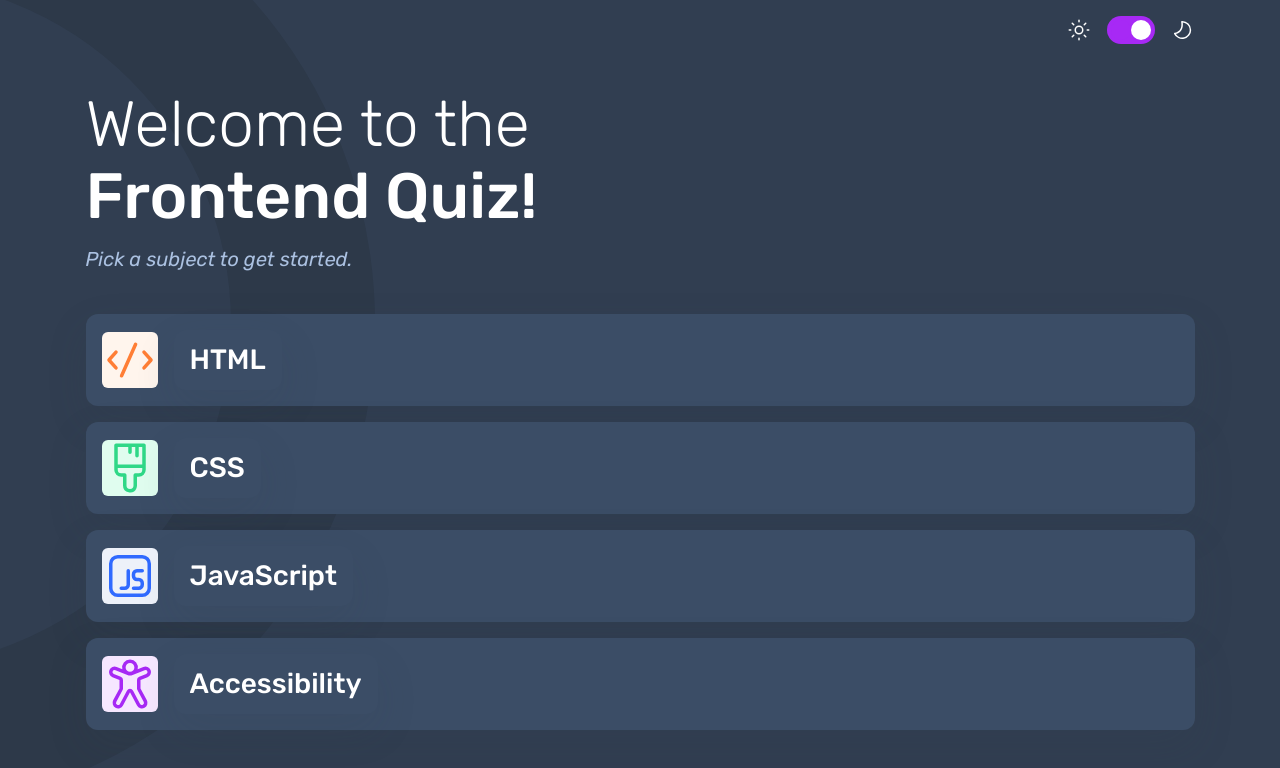
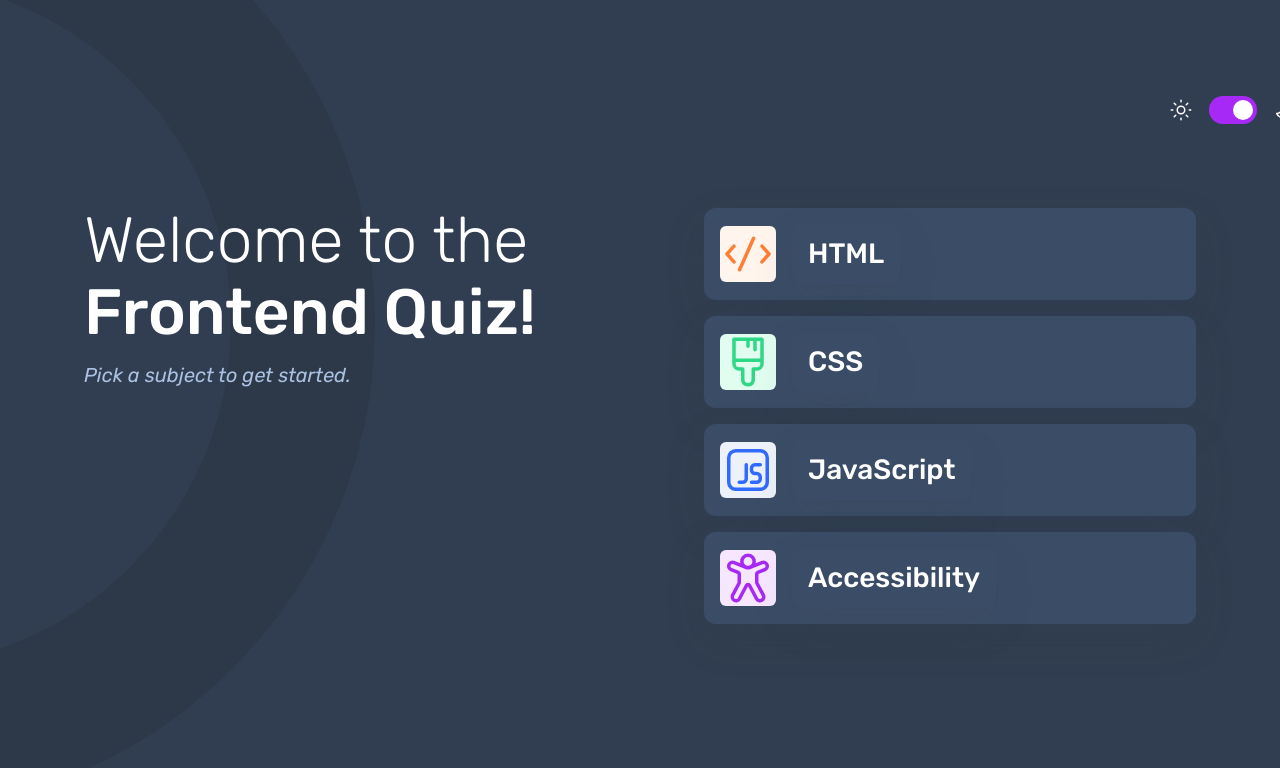
Before and after one commit to jayco01/frontend-quiz-app, a plain HTML site: page index.html in a window 1280 px wide. Drawn offline with Linux system fonts and the light colour scheme.

Commit message:
fixed the width of the menu

```diff
--- a/styles/styles.css
+++ b/styles/styles.css
@@ -98,7 +98,7 @@ header {
     padding: var(--spacing-16px) var(--spacing-24px);
     justify-content: space-between;
     box-sizing: border-box;
-    max-width:clamp(23.438rem, 100vw, 72.313rem);
+    max-width:clamp(23.438rem, 100vw, 72.5rem);
     width: 100%;
 }
 
@@ -163,7 +163,7 @@ header {
 }
 
 main {
-    max-width: clamp(23.438rem, 100vw, 72.313rem);
+    max-width: clamp(23.438rem, 100vw, 72.5rem);
     width: 100%;
     padding: var(--spacing-32px) var(--spacing-24px);
     box-sizing: border-box;
@@ -173,6 +173,7 @@ main {
     display: flex;
     flex-direction: column;
     gap:var(--spacing-40px);
+    width: 100%;
 }
 
 .menu__welcome {
@@ -271,3 +272,34 @@ main {
     letter-spacing: 0%;
     margin: 0%;
 }
+
+@media (min-width: 600px) and (max-width: 1079px) {
+}
+
+@media (min-width: 1080px) {
+    main{
+        display: flex;
+        flex-direction: column;
+        justify-content: center;
+        align-items: center;
+        height: 100vh;
+    }
+    .theme {
+        position: absolute;
+        top: 6rem;
+        left: 73.063rem;
+    }
+
+    .menu {
+        flex-direction: row;
+        gap: var(--spacing-128px);
+    }
+
+    .menu__welcome {
+        flex: 1;
+    }
+
+    .menu__options {
+        flex: 1;
+    }
+}
```
